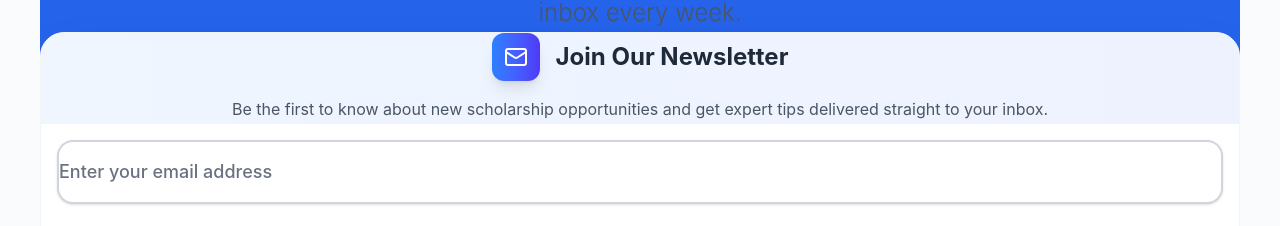
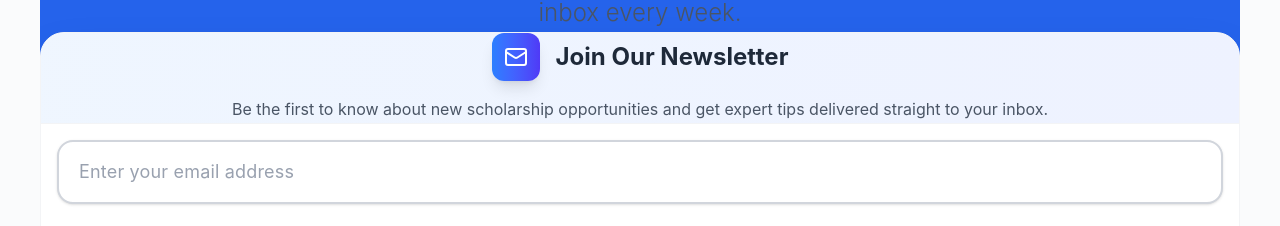
Before and after one commit to Verilia-company/ScholarHunt, a Next.js app: page / in a window 1280 px wide. Shown: the part 2048-2274 px from the top of the page. Built offline with nearby package versions, Linux system fonts and the light colour scheme; no server answers; the database is empty.

Commit message:
Enhance the email field

```diff
--- a/app/page.tsx
+++ b/app/page.tsx
@@ -583,7 +583,17 @@ export default function Home() {
                           name="email"
                           id="newsletter-email"
                           placeholder="Enter your email address"
-                          className="w-full h-16 pl-6 pr-6 text-lg border-2 border-gray-300 rounded-2xl focus:outline-none focus:border-blue-500 focus:ring-4 focus:ring-blue-100 bg-white font-medium text-gray-800 placeholder-gray-500 shadow-sm hover:border-gray-400 transition-all duration-300"
+                          autoComplete="email"
+                          spellCheck="false"
+                          role="textbox"
+                          aria-label="Email address for newsletter"
+                          className="w-full h-16 px-6 py-4 text-lg border-2 border-gray-300 rounded-2xl focus:outline-none focus:border-blue-500 focus:ring-4 focus:ring-blue-100 bg-white font-normal text-gray-900 placeholder-gray-400 shadow-sm hover:border-gray-400 transition-all duration-300 leading-normal"
+                          style={{
+                            paddingLeft: "20px",
+                            paddingRight: "20px",
+                            lineHeight: "1.5",
+                            letterSpacing: "0.01em",
+                          }}
                         />
                       </div>
 
```
